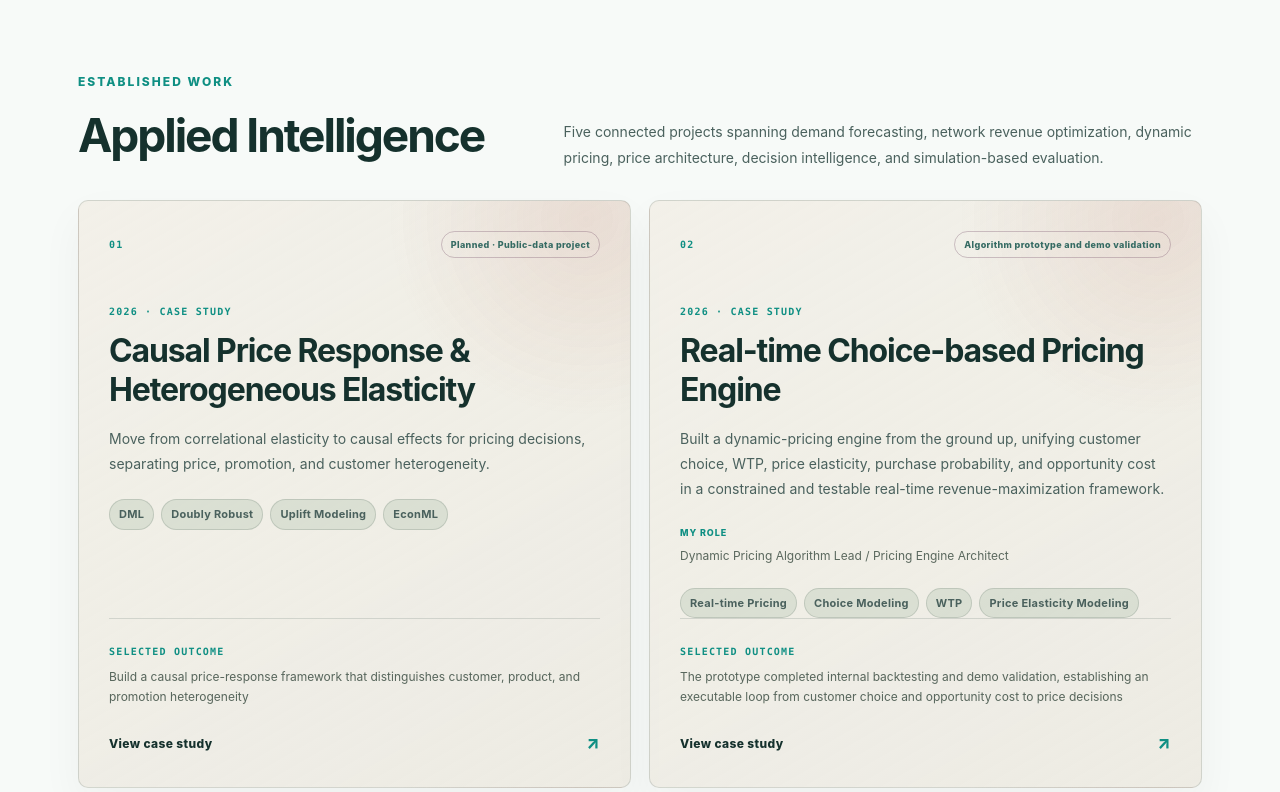
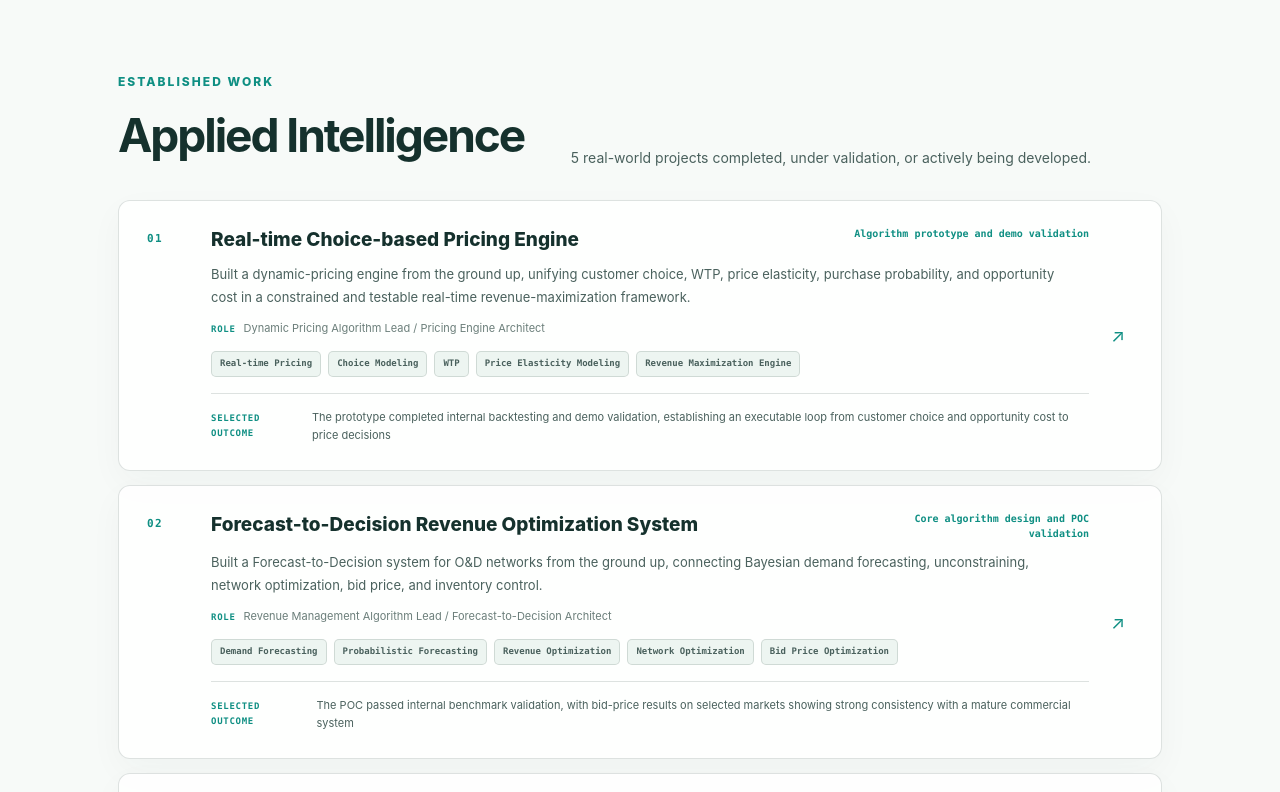
Before and after one commit to ningningzhang-nina/ningningzhang, a Next.js app: page /en/projects in a window 1280 px wide. Shown: the part 368-1160 px from the top of the page. Built offline with nearby package versions, Linux system fonts and the light colour scheme.

Commit message:
Fix project grouping and homepage content

```diff
--- a/app/[locale]/projects/page.tsx
+++ b/app/[locale]/projects/page.tsx
@@ -15,78 +15,68 @@ export default async function ProjectsPage({ params }: { params: Promise<{ local
   setRequestLocale(locale);
   const t = await getTranslations({ locale, namespace: 'projects' });
   const projects = getAllProjects();
-  const coreProjects = projects.filter((project) => project.category !== 'frontier');
+  const coreProjects = projects.filter((project) => project.category === 'core');
   const frontierProjects = projects.filter((project) => project.category === 'frontier');
   const isZh = locale === 'zh';
 
-  const renderProjectCard = (project: (typeof projects)[number], index: number) => {
+  const renderProject = (project: (typeof projects)[number], index: number, frontier = false) => {
     const title = isZh ? project.titleZh || project.title : project.titleEn || project.title;
     const description = isZh ? project.descriptionZh || project.description : project.descriptionEn || project.description;
     const role = isZh ? project.roleZh : project.roleEn;
     const stage = isZh ? project.stageZh : project.stageEn;
     const outcome = isZh ? project.outcomesZh?.[0] : project.outcomesEn?.[0];
-    const isFrontier = project.category === 'frontier';
 
     return (
       <Link
+        href={`/${locale}/projects/${project.slug}`}
         key={project.slug}
-        href={`/${locale}/projects/${project.slug}`}
-        className={`project-card${isFrontier ? ' project-card-frontier' : ''}`}
-        aria-label={`${isZh ? '查看项目：' : 'View project: '}${title}`}
+        className={`portfolio-project-row${frontier ? ' portfolio-project-row-frontier' : ''}`}
       >
         <article>
-          <div className="project-card-topline">
-            <span>{isFrontier ? `L${String(index + 1).padStart(2, '0')}` : String(index + 1).padStart(2, '0')}</span>
-            <span className="project-card-status">
-              {stage || (isZh ? '查看项目' : 'View project')}
+          <div className="portfolio-project-main">
+            <span className="portfolio-project-number">
+              {frontier ? `L${String(index + 1).padStart(2, '0')}` : String(index + 1).padStart(2, '0')}
+            </span>
+            <div>
+              <div className="portfolio-project-title-row">
+                <h3>{title}</h3>
+                <span className="portfolio-project-stage">
+                  {stage || (isZh ? '持续建设' : 'In development')}
                 </span>
               </div>
-
-          <div className="project-card-copy">
-            <p className="project-card-year">
-              {isFrontier
-                ? (isZh ? '公开数据探索项目' : 'Public-data exploration')
-                : `${project.year} · CASE STUDY`}
-            </p>
-            <h3>{title}</h3>
-            <p>{description}</p>
-          </div>
-
+              <p className="portfolio-project-description">{description}</p>
               {role && (
-            <p className="project-card-role">
-              <strong>{isZh ? '我的角色' : 'My role'}</strong>
+                <p className="portfolio-project-role">
+                  <strong>{isZh ? '角色' : 'Role'}</strong>
                   {role}
                 </p>
               )}
-
-          <div className="method-list project-card-tags">
-            {project.tags.slice(0, 4).map((tag) => <span key={tag}>{tag}</span>)}
+              <div className="portfolio-project-tags">
+                {project.tags.slice(0, 5).map((tag) => <span key={tag}>{tag}</span>)}
               </div>
-
               {outcome && (
-            <div className="project-card-proof">
-              <span>{isZh ? (isFrontier ? '目标产出' : '代表性成果') : (isFrontier ? 'Target' : 'Selected outcome')}</span>
-              <p>{outcome}</p>
+                <p className="portfolio-project-outcome">
+                  <strong>{isZh ? (frontier ? '目标产出' : '代表性成果') : (frontier ? 'Target' : 'Selected outcome')}</strong>
+                  {outcome}
+                </p>
+              )}
             </div>
-          )}
-
-          <span className="project-card-link">
-            {isZh ? '查看项目详情' : 'View case study'} <span aria-hidden="true">↗</span>
-          </span>
+          </div>
+          <span className="portfolio-project-arrow" aria-hidden="true">↗</span>
         </article>
       </Link>
     );
   };
 
   return (
-    <div className="inner-page projects-index">
+    <div className="inner-page projects-index projects-list-page">
       <header className="inner-page-hero projects-hero">
-        <p className="eyebrow">PRICING · FORECASTING · OPTIMIZATION</p>
+        <p className="eyebrow">PROJECTS</p>
         <h1>{t('title')}</h1>
         <p>{t('subtitle')}</p>
       </header>
 
-      <section className="project-track" aria-labelledby="core-projects-heading">
+      <section className="portfolio-project-group" aria-labelledby="core-projects-heading">
         <div className="portfolio-track-heading">
           <div>
             <p className="eyebrow">ESTABLISHED WORK</p>
@@ -94,16 +84,16 @@ export default async function ProjectsPage({ params }: { params: Promise<{ local
           </div>
           <p>
             {isZh
-              ? '五个相互衔接的项目，覆盖需求预测、网络收益优化、动态定价、价格架构、决策解释与仿真评测。'
-              : 'Five connected projects spanning demand forecasting, network revenue optimization, dynamic pricing, price architecture, decision intelligence, and simulation-based evaluation.'}
+              ? `${coreProjects.length} 个已完成、正在验证或持续建设的真实业务项目。`
+              : `${coreProjects.length} real-world projects completed, under validation, or actively being developed.`}
           </p>
         </div>
-        <div className="project-card-grid">
-          {coreProjects.map(renderProjectCard)}
+        <div className="portfolio-project-list">
+          {coreProjects.map((project, index) => renderProject(project, index))}
         </div>
       </section>
 
-      <section className="project-track frontier-track" aria-labelledby="frontier-projects-heading">
+      <section className="portfolio-project-group portfolio-frontier-group" aria-labelledby="frontier-projects-heading">
         <div className="portfolio-track-heading">
           <div>
             <p className="eyebrow">EMERGING FRONTIERS</p>
@@ -111,12 +101,12 @@ export default async function ProjectsPage({ params }: { params: Promise<{ local
           </div>
           <p>
             {isZh
-              ? '面向下一阶段能力拓展的公开数据实验路线。规划项目与既有工作明确区分，并将逐项补充可复现成果。'
-              : 'A public-data experimentation roadmap for the next stage of capability building, clearly separated from established work.'}
+              ? `${frontierProjects.length} 个基于公开数据规划的实验项目，与既有工作经历明确区分。`
+              : `${frontierProjects.length} planned public-data experiments, clearly separated from established work.`}
           </p>
         </div>
-        <div className="project-card-grid frontier-card-grid">
-          {frontierProjects.map(renderProjectCard)}
+        <div className="portfolio-project-list">
+          {frontierProjects.map((project, index) => renderProject(project, index, true))}
         </div>
       </section>
 
--- a/app/globals.css
+++ b/app/globals.css
@@ -1944,6 +1944,196 @@
   }
 }
 
+.projects-list-page {
+  max-width: 1100px;
+}
+
+.portfolio-project-group + .portfolio-project-group {
+  margin-top: 94px;
+  padding-top: 46px;
+  border-top: 1px solid var(--line);
+}
+
+.portfolio-project-list {
+  display: flex;
+  flex-direction: column;
+  gap: 14px;
+}
+
+.portfolio-project-row {
+  display: block;
+  color: inherit;
+  text-decoration: none;
+}
+
+.portfolio-project-row > article {
+  position: relative;
+  display: grid;
+  padding: 26px 28px;
+  align-items: center;
+  gap: 22px;
+  border: 1px solid var(--line);
+  border-radius: 12px;
+  background: rgba(255, 255, 255, 0.84);
+  box-shadow: 0 12px 34px rgba(21, 49, 45, 0.035);
+  grid-template-columns: 1fr 22px;
+  transition: border-color 180ms ease, box-shadow 180ms ease, transform 180ms ease;
+}
+
+.portfolio-project-row:hover > article {
+  border-color: rgba(15, 143, 131, 0.5);
+  box-shadow: 0 18px 42px rgba(21, 49, 45, 0.09);
+  transform: translateY(-2px);
+}
+
+.portfolio-project-main {
+  display: grid;
+  gap: 22px;
+  grid-template-columns: 42px minmax(0, 1fr);
+}
+
+.portfolio-project-number {
+  padding-top: 4px;
+  color: var(--coral);
+  font-family: ui-monospace, SFMono-Regular, Menlo, Monaco, Consolas, monospace;
+  font-size: 11px;
+  font-weight: 800;
+  letter-spacing: 0.12em;
+}
+
+.portfolio-project-title-row {
+  display: flex;
+  align-items: flex-start;
+  justify-content: space-between;
+  gap: 22px;
+}
+
+.portfolio-project-title-row h3 {
+  margin: 0;
+  color: var(--ink);
+  font-size: 19px;
+  font-weight: 760;
+  line-height: 1.4;
+}
+
+.portfolio-project-stage {
+  max-width: 240px;
+  flex: 0 0 auto;
+  color: var(--coral);
+  font-family: ui-monospace, SFMono-Regular, Menlo, Monaco, Consolas, monospace;
+  font-size: 10px;
+  font-weight: 700;
+  line-height: 1.45;
+  text-align: right;
+}
+
+.portfolio-project-description {
+  max-width: 850px;
+  margin: 10px 0 0;
+  color: var(--copy);
+  font-size: 13px;
+  line-height: 1.75;
+}
+
+.portfolio-project-role {
+  display: flex;
+  margin: 11px 0 0;
+  align-items: baseline;
+  gap: 8px;
+  color: rgba(74, 97, 93, 0.82);
+  font-size: 11px;
+  line-height: 1.6;
+}
+
+.portfolio-project-role strong,
+.portfolio-project-outcome strong {
+  color: var(--coral);
+  font-family: ui-monospace, SFMono-Regular, Menlo, Monaco, Consolas, monospace;
+  font-size: 9px;
+  font-weight: 800;
+  letter-spacing: 0.08em;
+  text-transform: uppercase;
+}
+
+.portfolio-project-tags {
+  display: flex;
+  margin-top: 14px;
+  flex-wrap: wrap;
+  gap: 7px;
+}
+
+.portfolio-project-tags span {
+  padding: 5px 8px;
+  border: 1px solid var(--line);
+  border-radius: 5px;
+  background: var(--canvas-soft);
+  color: var(--copy);
+  font-family: ui-monospace, SFMono-Regular, Menlo, Monaco, Consolas, monospace;
+  font-size: 9px;
+  font-weight: 650;
+}
+
+.portfolio-project-outcome {
+  display: flex;
+  margin: 16px 0 0;
+  padding-top: 14px;
+  align-items: baseline;
+  gap: 10px;
+  border-top: 1px solid var(--line);
+  color: var(--copy);
+  font-size: 11px;
+  line-height: 1.65;
+}
+
+.portfolio-project-arrow {
+  color: var(--coral);
+  font-size: 18px;
+  transition: transform 180ms ease;
+}
+
+.portfolio-project-row:hover .portfolio-project-arrow {
+  transform: translate(3px, -3px);
+}
+
+.portfolio-project-row-frontier > article {
+  background:
+    linear-gradient(135deg, rgba(237, 245, 241, 0.88), rgba(255, 255, 255, 0.86));
+}
+
+@media (max-width: 720px) {
+  .portfolio-project-row > article {
+    padding: 22px;
+    grid-template-columns: 1fr;
+  }
+
+  .portfolio-project-main {
+    gap: 12px;
+    grid-template-columns: 1fr;
+  }
+
+  .portfolio-project-title-row {
+    flex-direction: column;
+    gap: 8px;
+  }
+
+  .portfolio-project-stage {
+    max-width: none;
+    text-align: left;
+  }
+
+  .portfolio-project-outcome {
+    align-items: flex-start;
+    flex-direction: column;
+    gap: 6px;
+  }
+
+  .portfolio-project-arrow {
+    position: absolute;
+    top: 20px;
+    right: 20px;
+  }
+}
+
 /* Light portfolio redesign based on the supplied information architecture */
 .design-home {
   background:
--- a/lib/content.ts
+++ b/lib/content.ts
@@ -95,7 +95,6 @@ export function getAllPosts(locale: string): Post[] {
       const { data, content } = matter(raw);
       return {
         slug,
-        category: data.category ?? 'core',
         title: data.title ?? slug,
         date: data.date ?? '',
         tags: data.tags ?? [],
@@ -194,6 +193,7 @@ export function getAllProjects(): Project[] {
       const { data } = matter(raw);
       return {
         slug,
+        category: data.category ?? 'core',
         title: data.title ?? slug,
         description: data.description ?? '',
         titleZh: data.titleZh,
```
Also changed, not shown: app/[locale]/page.tsx (+18 -11 lines), public/images/profile/graduation-portrait.jpg. Lines whose indentation alone changed are shown as unchanged.
